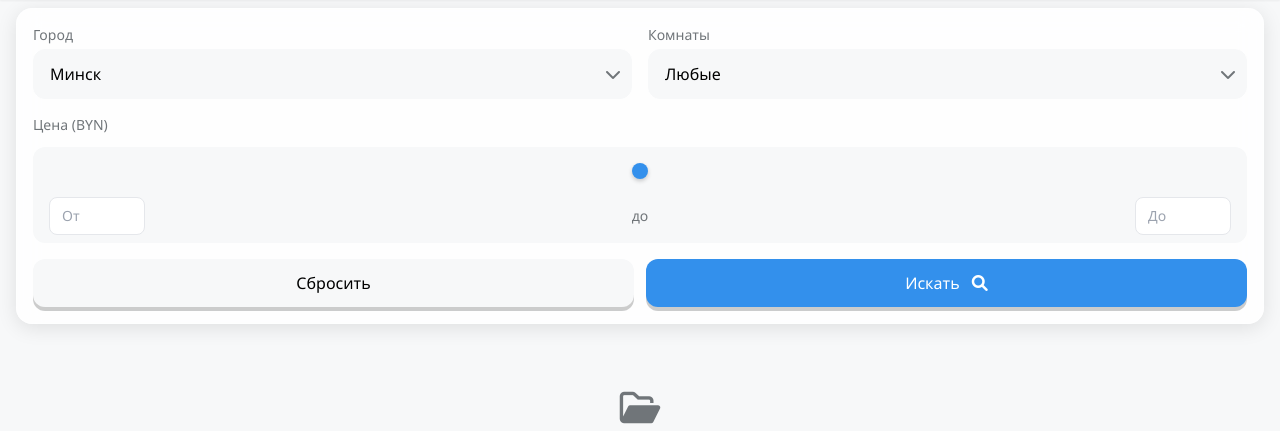
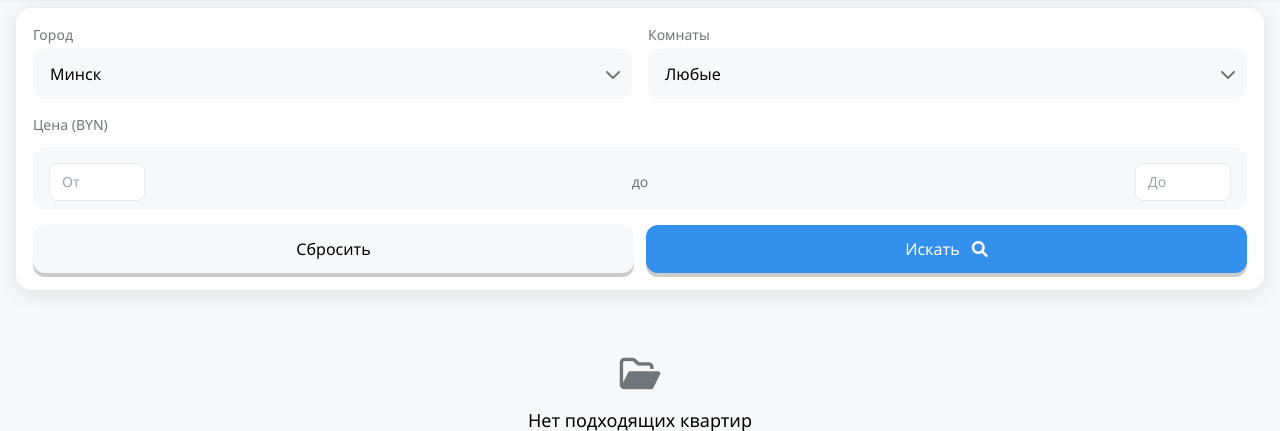
Before and after one commit to gettixvp/jake, a Flask app: page /mini-app in a window 1280 px wide. Shown: the part 64-495 px from the top of the page. Run offline with Flask 3, Linux system fonts and the light colour scheme; data that the repository does not hold is empty; parts of the project's set-up code (start-up, migrations or seed data) failed here and were passed over; some libraries are stand-ins or nearby versions.

Commit message:
Update index.html

```diff
--- a/templates/index.html
+++ b/templates/index.html
@@ -77,35 +77,6 @@
 
         .fab:active {
             transform: scale(0.95);
-        }
-
-        .range-slider {
-            -webkit-appearance: none;
-            width: 100%;
-            height: 4px;
-            border-radius: 2px;
-            background: var(--tg-theme-secondary-bg-color);
-            outline: none;
-        }
-
-        .range-slider::-webkit-slider-thumb {
-            -webkit-appearance: none;
-            appearance: none;
-            width: 16px;
-            height: 16px;
-            border-radius: 50%;
-            background: var(--tg-theme-button-color);
-            cursor: pointer;
-            box-shadow: 0 2px 4px rgba(0, 0, 0, 0.2);
-        }
-
-        .range-slider::-moz-range-thumb {
-            width: 16px;
-            height: 16px;
-            border-radius: 50%;
-            background: var(--tg-theme-button-color);
-            cursor: pointer;
-            box-shadow: 0 2px 4px rgba(0, 0, 0, 0.2);
         }
 
         .custom-checkbox {
@@ -319,7 +290,6 @@
                 <div class="mb-4">
                     <label class="block text-sm font-medium mb-3 text-tg-hint">Цена (BYN)</label>
                     <div class="relative px-4 py-2 bg-tg-secondary rounded-xl">
-                        <input type="range" min="0" max="10000" value="5000" step="100" id="price-range" class="w-full range-slider mb-4">
                         <div class="flex justify-between mt-2 text-sm">
                             <input type="number" id="min_price" placeholder="От" class="w-24 px-3 py-2 bg-tg-bg text-tg-text border border-gray-200 dark:border-gray-700 rounded-lg focus:outline-none focus:ring-1 focus:ring-tg-link" min="0" max="10000">
                             <span class="text-tg-hint flex items-center">до</span>
@@ -413,7 +383,7 @@
         let isLoading = false;
         let hasMoreResults = true;
         let isDarkMode = tg.colorScheme === 'dark';
-        const LIMIT = 5; // Синхронизировано с бэкендом
+        const LIMIT = 5;
 
         document.addEventListener('DOMContentLoaded', () => {
             initApp();
@@ -426,7 +396,6 @@
             tg.expand();
             tg.ready();
             document.body.classList.toggle('dark', isDarkMode);
-            document.getElementById('price-range').value = 5000;
             document.getElementById('min_price').value = '';
             document.getElementById('max_price').value = '';
             tg.onEvent('themeChanged', () => {
@@ -491,11 +460,9 @@
             document.getElementById('load-more-btn').addEventListener('click', loadMoreAds);
             document.getElementById('fab-button').addEventListener('click', refreshAds);
 
-            document.getElementById('price-range').addEventListener('input', updatePriceInputs);
-            document.getElementById('min_price').addEventListener('input', updatePriceSlider);
-            document.getElementById('max_price').addEventListener('input', updatePriceSlider);
+            document.getElementById('min_price').addEventListener('input', validatePriceInputs);
+            document.getElementById('max_price').addEventListener('input', validatePriceInputs);
 
-            // Делегирование событий для карточек объявлений
             document.getElementById('results').addEventListener('click', (e) => {
                 const saveBtn = e.target.closest('.save-btn');
                 const viewBtn = e.target.closest('.view-btn');
@@ -769,7 +736,6 @@
             triggerHapticFeedback('light');
             document.getElementById('city').value = 'minsk';
             document.getElementById('rooms').value = 'any';
-            document.getElementById('price-range').value = 5000;
             document.getElementById('min_price').value = '';
             document.getElementById('max_price').value = '';
             currentPage = 1;
@@ -792,21 +758,17 @@
             });
         }
 
-        function updatePriceInputs() {
-            const slider = document.getElementById('price-range');
-            const minInput = document.getElementById('min_price');
-            minInput.value = slider.value;
-        }
-
-        function updatePriceSlider() {
-            const slider = document.getElementById('price-range');
+        function validatePriceInputs() {
             const minInput = document.getElementById('min_price');
             const maxInput = document.getElementById('max_price');
-            if (minInput.value) {
-                slider.value = Math.min(Math.max(parseInt(minInput.value) || 0, 0), 10000);
-            }
-            if (maxInput.value && minInput.value && parseInt(maxInput.value) < parseInt(minInput.value)) {
-                maxInput.value = minInput.value;
+            const minValue = parseInt(minInput.value) || 0;
+            const maxValue = parseInt(maxInput.value) || 0;
+            if (minValue < 0) minInput.value = 0;
+            if (maxValue < 0) maxInput.value = 0;
+            if (minValue > 10000) minInput.value = 10000;
+            if (maxValue > 10000) maxInput.value = 10000;
+            if (maxInput.value && minInput.value && maxValue < minValue) {
+                maxInput.value = minValue;
             }
         }
 
```
